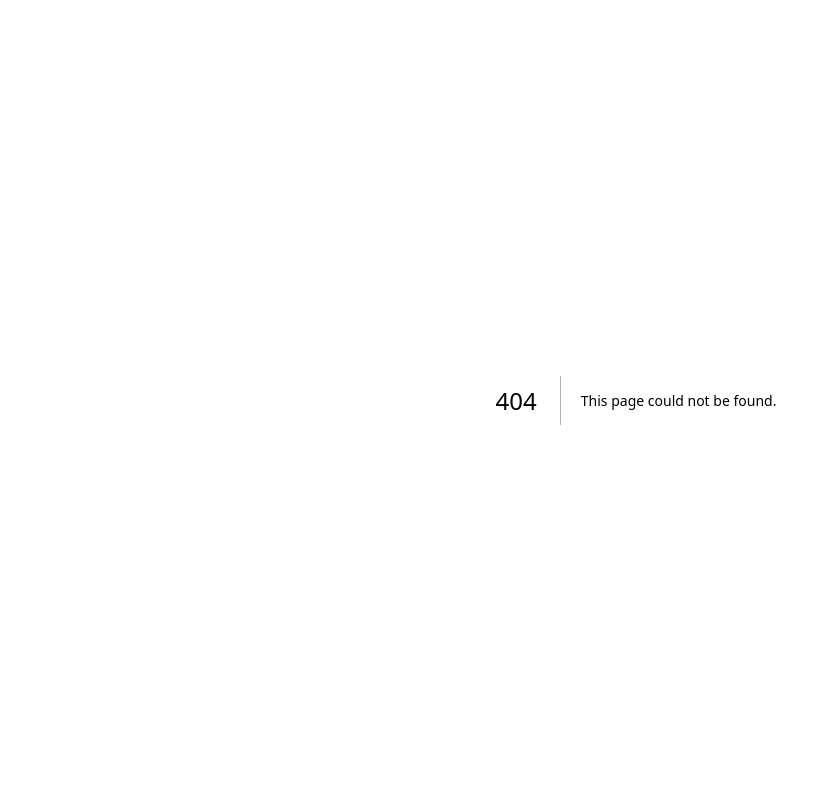
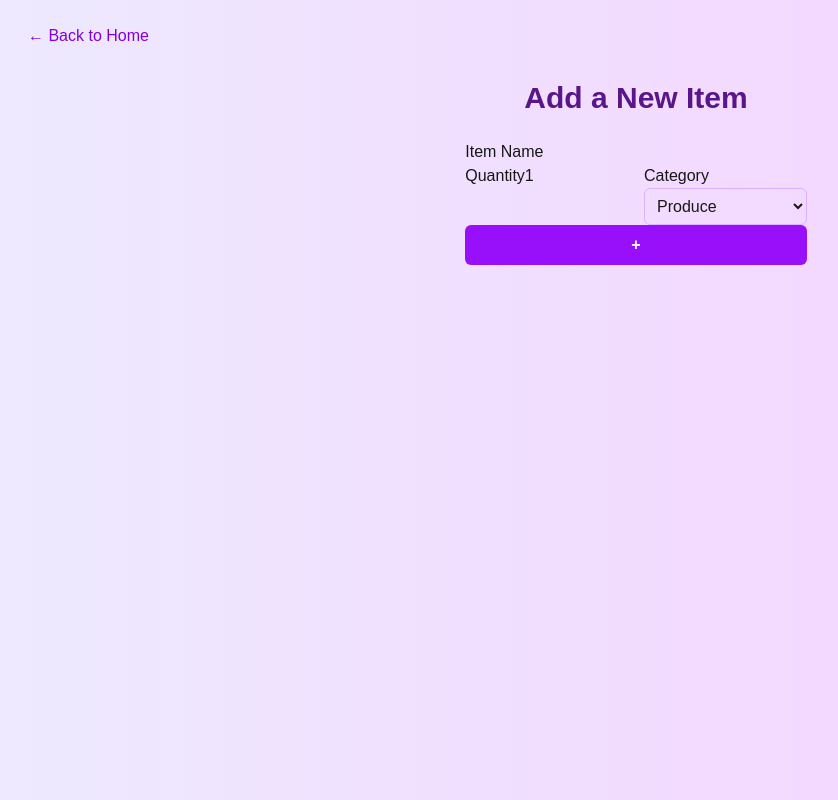
Before and after one commit to cresdom/cprg306-assignments, a Next.js app: page /week-5 in a window 1280 px wide. Before the commit this address had no page. Shown: the whole page, without its empty margins (4-842 px from the left). Built offline with nearby package versions, Linux system fonts and the light colour scheme.

Commit message:
added week 5 page layout and route

```diff
--- /dev/null
+++ b/app/week-5/page.js
@@ -0,0 +1,14 @@
+import Link from "next/link";
+import NewItem from "./NewItem";
+
+export default function Page() {
+    return (
+        <main className="min-h-screen bg-linear-to-r from-violet-100 to-fuchsia-200 px-8 pt-6">
+            <Link href="/" className="text-purple-700 hover:underline font-light">← Back to Home</Link>
+            <h1 className="text-3xl font-bold text-purple-900 text-center mt-8 mb-6">Add a New Item</h1>
+            <div className="flex justify-center">
+            <NewItem/>
+            </div>
+        </main>
+    );
+}
```
